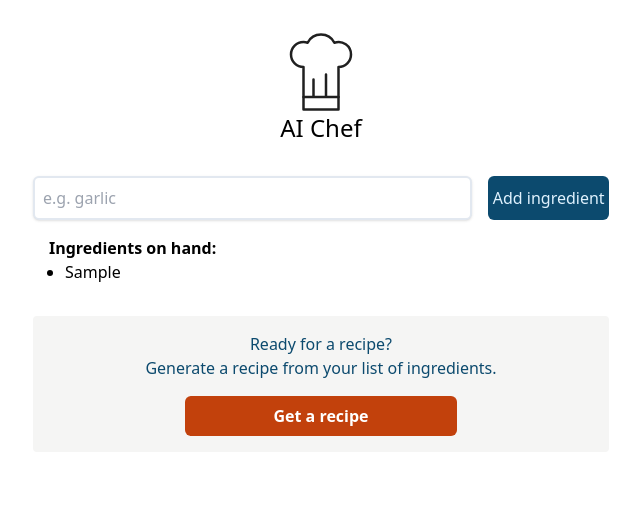
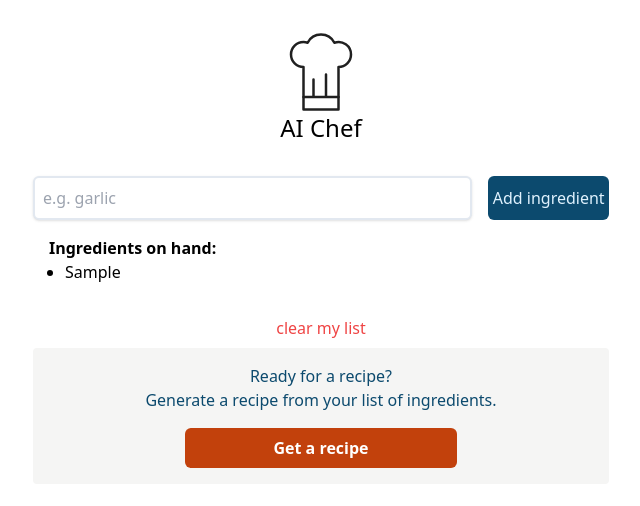
Before and after one commit to ryancalacsan/ai-chef, a React (Vite) app: page / in a window 1280 px wide. Both pictures are taken after typing "Sample" into the empty fields and a click on the button "Add ingredient". Shown: the top 506 px of the page, without its empty margins (319-959 px from the left). Built offline with nearby package versions, Linux system fonts and the light colour scheme; no server answers; what @huggingface/inference would draw is missing.

Commit message:
Add clear list function and restructure project

```diff
--- a/src/App.jsx
+++ b/src/App.jsx
@@ -1,6 +1,6 @@
 import { useState, useEffect, useRef } from "react"
-import AiRecipe from "./AiRecipe"
-import IngredientsList from "./IngridientsList"
+import AiRecipe from "./components/AiRecipe"
+import IngredientsList from "./components/IngridientsList"
 import { getRecipeFromMistral } from "./ai"
 import { ClipLoader } from "react-spinners"
 
@@ -22,6 +22,9 @@ function App() {
   function addIngredient(formData) {
     const newIngredient = formData.get("ingredient")
     setIngredients((prevIngredients) => [...prevIngredients, newIngredient])
+  }
+  function clearIngredientList(){
+    setIngredients([])
   }
 
   // Fetch recipe from AI
@@ -62,6 +65,7 @@ function App() {
           ref={recipeSection}
           ingredients={ingredients}
           getRecipe={getRecipe}
+          clearIngredientList={clearIngredientList}
         />
       ): (<p className="text-center p-8 text-lg">Add some ingredients you woud like to cook with!</p>)}
       {isLoading && (
--- a/src/IngridientsList.jsx
+++ b/src/components/IngridientsList.jsx
@@ -7,6 +7,7 @@ export default function IngredientsList(props) {
     <section className="pt-4">
       <h2 className=" pl-4 font-semibold ">Ingredients on hand:</h2>
       <ul className=" pl-8 pb-8 ingredients-list list-disc" aria-live="polite">{ingredientListItems}</ul>
+      <p onClick={props.clearIngredientList} className="text-center pb-2 text-red-500 hover:underline cursor-pointer">clear my list</p>
       <div className="getRecipeContainer flex flex-col p-4 bg-stone-100 rounded text-sky-900 ">
         <div className=" flex flex-col items-center pb-4" ref={props.ref}>
           <h3 id="recipe-ready-heading">Ready for a recipe?</h3>
--- a/src/main.jsx
+++ b/src/main.jsx
@@ -1,6 +1,6 @@
 import { StrictMode } from "react"
 import { createRoot } from "react-dom/client"
-import Header from "./Header"
+import Header from "./components/Header"
 import App from "./App.jsx"
 
 createRoot(document.getElementById("root")).render(
```
Also changed, not shown: src/components/AiRecipe.jsx (renamed from src/AiRecipe.jsx), src/components/Header.jsx (renamed from src/Header.jsx).
